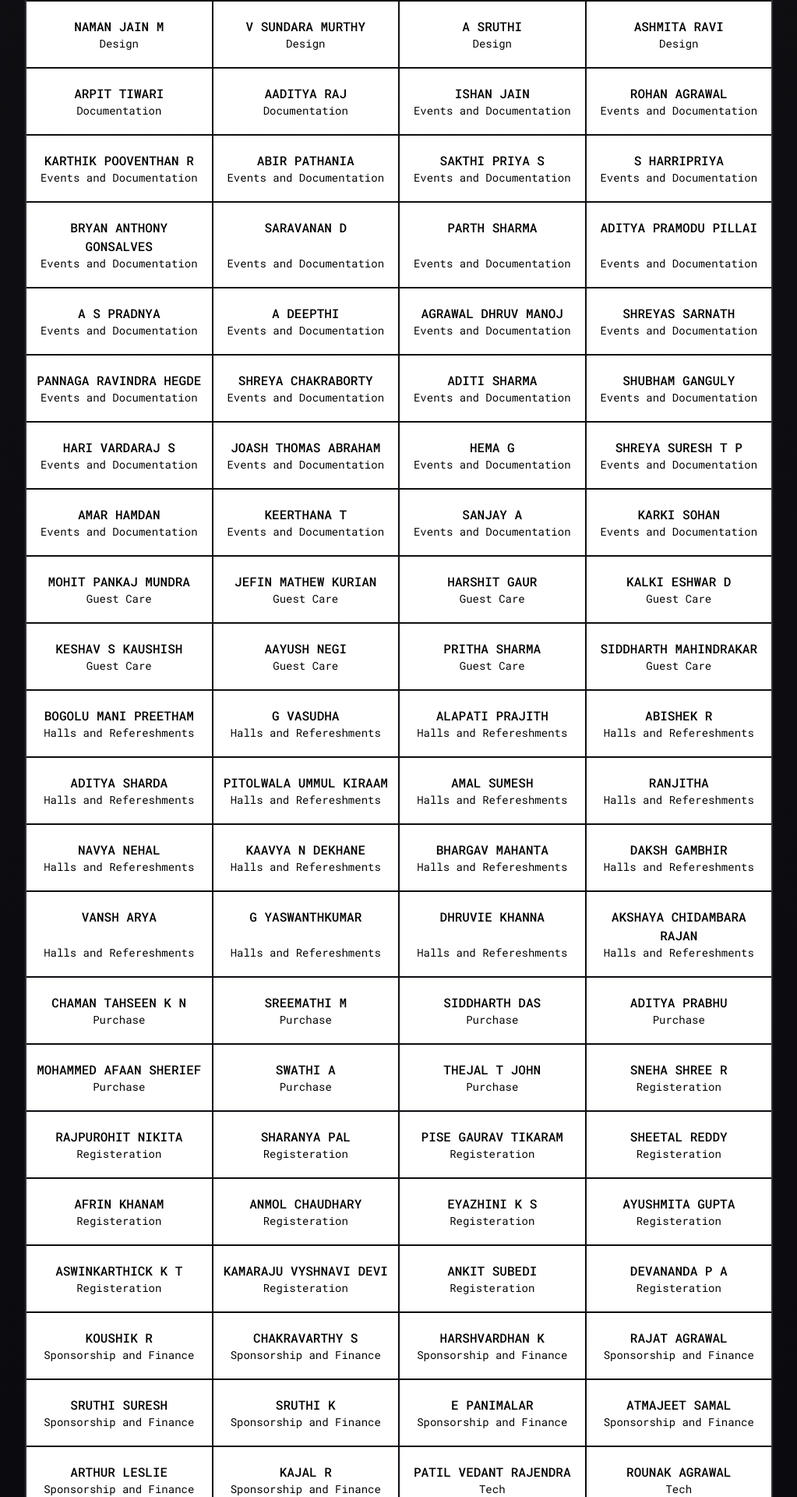
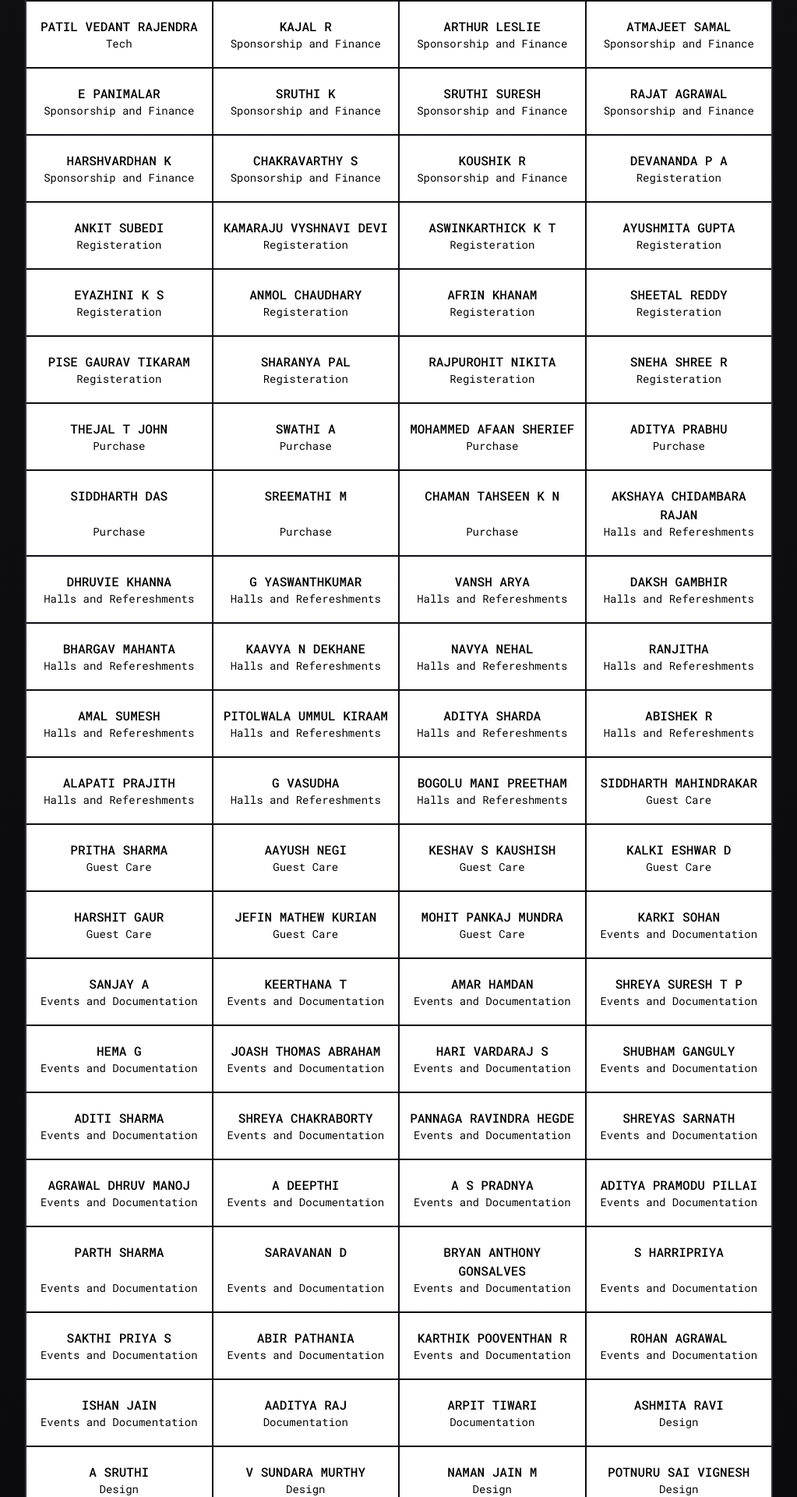
Before and after one commit to Keshav-Aneja/yantra-2025, a Next.js app: page /team in a window 1280 px wide. Shown: the part 4440-6360 px from the top of the page at 78% size, without its empty margins (128-1151 px from the left). Built offline with nearby package versions, Linux system fonts and the light colour scheme; no server answers.

Commit message:
feat: team page change

```diff
--- a/src/constants/team.ts
+++ b/src/constants/team.ts
@@ -140,14 +140,14 @@ export const teamPageData = [
       {
         name: "Dr. Aarthy S.L",
         img: "/images/team/aarthy.jpg",
-        title: "Faculty Advisor"
+        title: "Faculty Advisor",
       },
       {
         name: "Dr. Sharmila N",
         img: "/images/team/sharmila.jpg",
-        title: "Faculty Advisor"
-      }
-    ]
+        title: "Faculty Advisor",
+      },
+    ],
   },
   {
     title: "Student Organizers",
@@ -215,15 +215,15 @@ export const teamPageData = [
       {
         name: "Devabathini Chinmay",
         img: "/images/team/chinmay.png",
-        title: "Student Advisor"
+        title: "Student Advisor",
       },
       {
         name: "Sanjeeva Reddy S",
         img: "/images/team/sanjeeva.png",
-        title: "Student Advisor"
-      }
-    ]
-  }
+        title: "Student Advisor",
+      },
+    ],
+  },
 ];
 
 export const studentCouncil = [
@@ -321,13 +321,13 @@ export const studentCouncil = [
   { domain: "Tech", name: "ROUNAK AGRAWAL" },
   { domain: "Tech", name: "KESHAV ANEJA" },
   { domain: "Tech", name: "ARYAN BHARTI" },
-  { domain: "Tech", name: "SANJAI SENTHIL S" }
-];
+  { domain: "Tech", name: "SANJAI SENTHIL S" },
+].reverse();
 
 export const studentCouncilWithDomains = [
   {
-    "title": "Design",
-    "people": [
+    title: "Design",
+    people: [
       "SMRITI KUMARI",
       "NAVANEEKRISHNAN",
       "JAGAN M",
@@ -335,19 +335,16 @@ export const studentCouncilWithDomains = [
       "NAMAN JAIN M",
       "V SUNDARA MURTHY",
       "A SRUTHI",
-      "ASHMITA RAVI"
-    ]
+      "ASHMITA RAVI",
+    ],
   },
   {
-    "title": "Documentation",
-    "people": [
-      "ARPIT TIWARI",
-      "AADITYA RAJ"
-    ]
+    title: "Documentation",
+    people: ["ARPIT TIWARI", "AADITYA RAJ"],
   },
   {
-    "title": "Events and Documentation",
-    "people": [
+    title: "Events and Documentation",
+    people: [
       "ISHAN JAIN",
       "ROHAN AGRAWAL",
       "KARTHIK POOVENTHAN R",
@@ -373,12 +370,12 @@ export const studentCouncilWithDomains = [
       "AMAR HAMDAN",
       "KEERTHANA T",
       "SANJAY A",
-      "KARKI SOHAN"
-    ]
+      "KARKI SOHAN",
+    ],
   },
   {
-    "title": "Guest Care",
-    "people": [
+    title: "Guest Care",
+    people: [
       "MOHIT PANKAJ MUNDRA",
       "JEFIN MATHEW KURIAN",
       "HARSHIT GAUR",
@@ -386,12 +383,12 @@ export const studentCouncilWithDomains = [
       "KESHAV S KAUSHISH",
       "AAYUSH NEGI",
       "PRITHA SHARMA",
-      "SIDDHARTH MAHINDRAKAR"
-    ]
+      "SIDDHARTH MAHINDRAKAR",
+    ],
   },
   {
-    "title": "Halls and Refereshments",
-    "people": [
+    title: "Halls and Refereshments",
+    people: [
       "BOGOLU MANI PREETHAM",
       "G VASUDHA",
       "ALAPATI PRAJITH",
@@ -407,24 +404,24 @@ export const studentCouncilWithDomains = [
       "VANSH ARYA",
       "G YASWANTHKUMAR",
       "DHRUVIE KHANNA",
-      "AKSHAYA CHIDAMBARA RAJAN"
-    ]
+      "AKSHAYA CHIDAMBARA RAJAN",
+    ],
   },
   {
-    "title": "Purchase",
-    "people": [
+    title: "Purchase",
+    people: [
       "CHAMAN TAHSEEN K N",
       "SREEMATHI M",
       "SIDDHARTH DAS",
       "ADITYA PRABHU",
       "MOHAMMED AFAAN SHERIEF",
       "SWATHI A",
-      "THEJAL T JOHN"
-    ]
+      "THEJAL T JOHN",
+    ],
   },
   {
-    "title": "Registeration",
-    "people": [
+    title: "Registeration",
+    people: [
       "SNEHA SHREE R",
       "RAJPUROHIT NIKITA",
       "SHARANYA PAL",
@@ -437,12 +434,12 @@ export const studentCouncilWithDomains = [
       "ASWINKARTHICK K T",
       "KAMARAJU VYSHNAVI DEVI",
       "ANKIT SUBEDI",
-      "DEVANANDA P A"
-    ]
+      "DEVANANDA P A",
+    ],
   },
   {
-    "title": "Sponsorship and Finance",
-    "people": [
+    title: "Sponsorship and Finance",
+    people: [
       "KOUSHIK R",
       "CHAKRAVARTHY S",
       "HARSHVARDHAN K",
@@ -452,20 +449,20 @@ export const studentCouncilWithDomains = [
       "E PANIMALAR",
       "ATMAJEET SAMAL",
       "ARTHUR LESLIE",
-      "KAJAL R"
-    ]
+      "KAJAL R",
+    ],
   },
   {
-    "title": "Tech",
-    "people": [
+    title: "Tech",
+    people: [
       "PATIL VEDANT RAJENDRA",
       "ROUNAK AGRAWAL",
       "KESHAV ANEJA",
       "ARYAN BHARTI",
-      "SANJAI SENTHIL S"
-    ]
-  }
-]
+      "SANJAI SENTHIL S",
+    ],
+  },
+];
 
 /*
 <div className={"w-full flex flex-col items-center gap-2"}>
```
